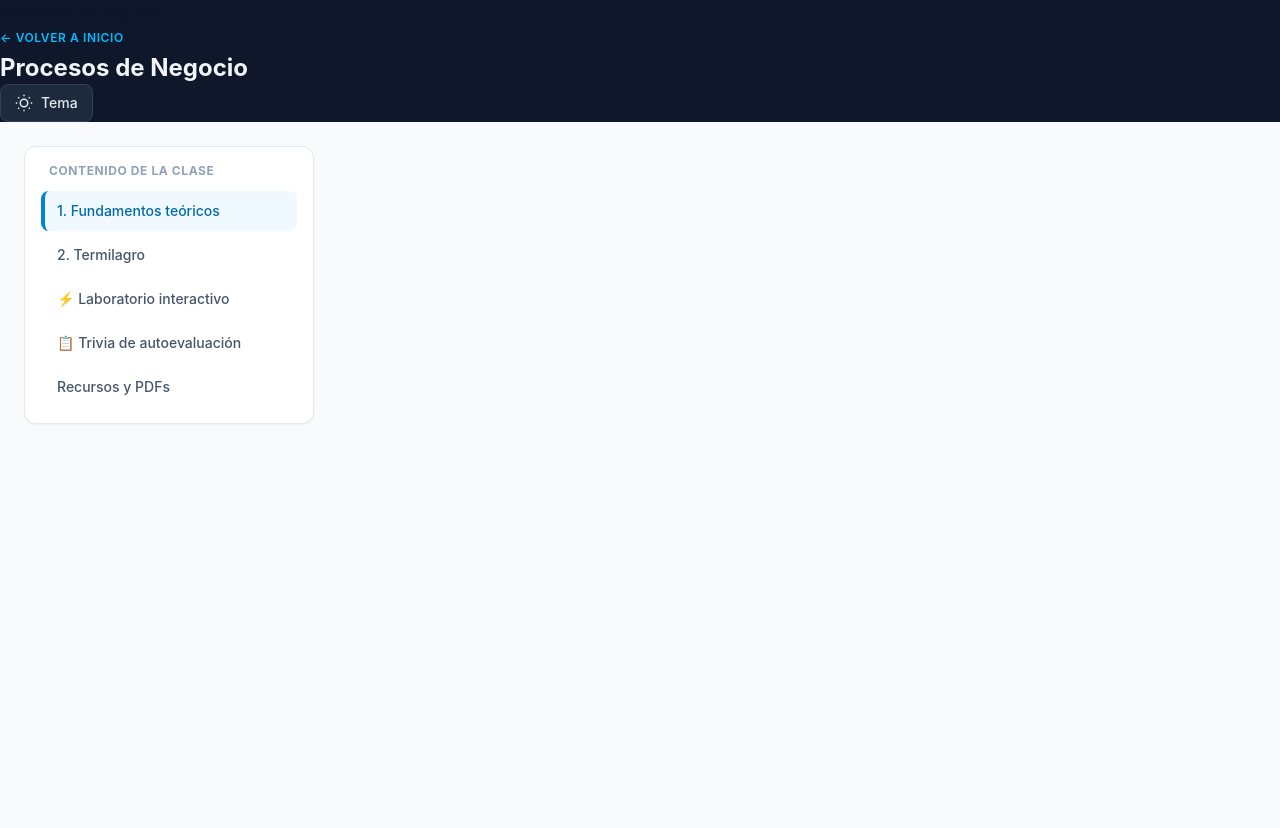
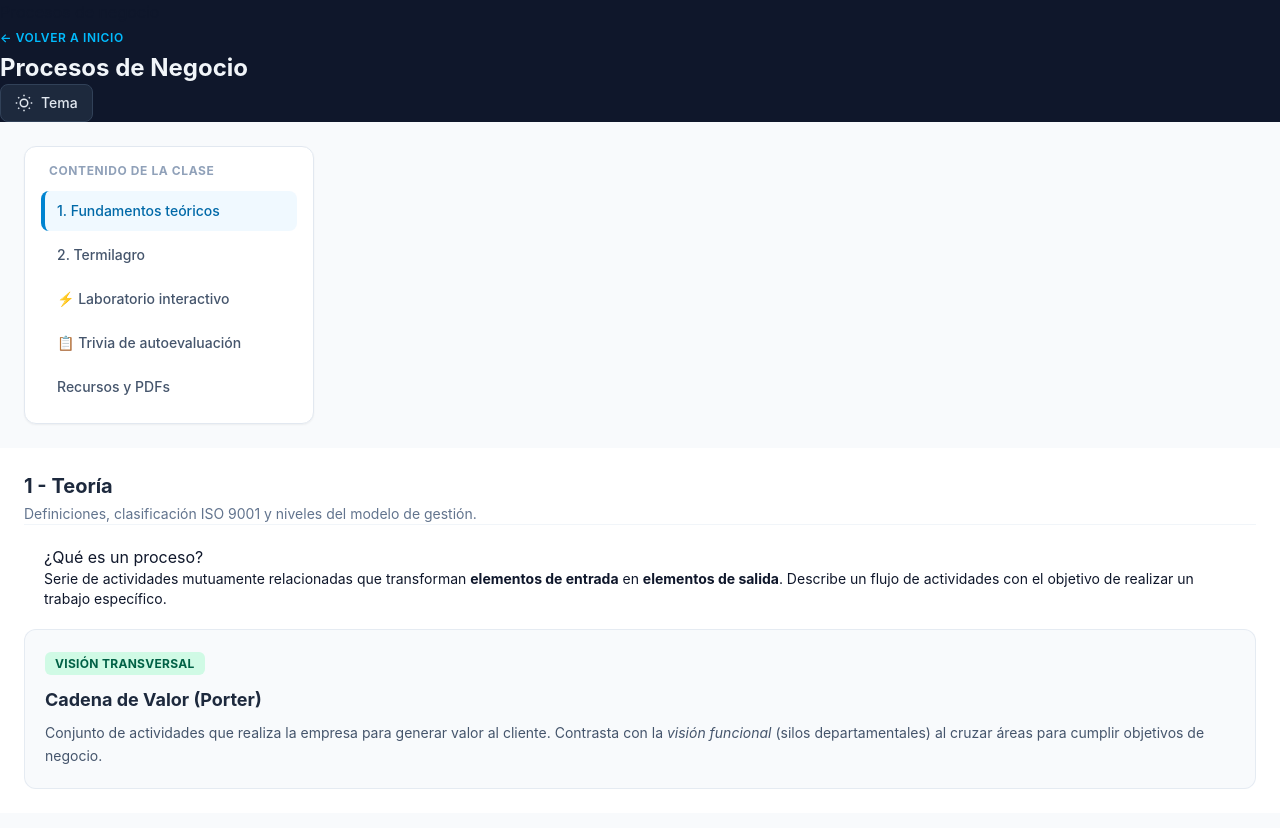
Before and after one commit to leonandres/analisis-de-sistemas, a plain HTML site: page clases/clase-02-procesos-de-negocio/index.html in a window 1280 px wide. Before the commit the page ends 800 px from the top, so only its background shows below. Drawn offline with nearby package versions, Linux system fonts and the light colour scheme.

Commit message:
Agrego contenido a seccion1, teoría

```diff
--- a/clases/clase-02-procesos-de-negocio/index.html
+++ b/clases/clase-02-procesos-de-negocio/index.html
@@ -68,8 +68,28 @@
     <main class = "lg:col-span-3 space-y-8">
 
         <!-- Seccion 1: teoria-->
-        <section id = "teoria" class = "bg-white">
+        <section id = "teoria" class = "bg-white dark:bg-slate-900 p-6">
+            <div class = "border-b border-slate-100">
+                <h2 class = "text-xl font-bold text-slate-800 dark:text-slate-100">1 - Teoría</h2>
+                <p class = "text-sm text-slate-500 mt-1">Definiciones, clasificación ISO 9001 y niveles del modelo de gestión.</p>
+            </div>
 
+            <div class = "grid">
+                <div class = "p-5">
+                    <h3>¿Qué es un proceso?</h3>
+                    <p class = "text-sm">
+                        Serie de actividades mutuamente relacionadas que transforman <strong>elementos de entrada</strong> en <strong>elementos de salida</strong>. Describe un flujo de actividades con el objetivo de realizar un trabajo específico.
+                    </p>
+                </div>
+            </div>
+
+            <div class = "p-5 rounded-xl bg-slate-50 dark:bg-slate-800/50 border border-slate-200/80 dark:border-slate-800">
+                <span class="text-xs font-bold px-2.5 py-1 rounded-md bg-emerald-100 dark:bg-emerald-950/50 text-emerald-800 dark:text-emerald-300 uppercase tracking-wide">Visión Transversal</span>
+                <h3 class="text-lg font-bold text-slate-800 dark:text-slate-200 mt-3 mb-2">Cadena de Valor (Porter)</h3>
+                <p class="text-sm text-slate-600 dark:text-slate-400 leading-relaxed">
+                    Conjunto de actividades que realiza la empresa para generar valor al cliente. Contrasta con la <em>visión funcional</em> (silos departamentales) al cruzar áreas para cumplir objetivos de negocio.
+                </p>
+            </div>
         </section>
 
         <!-- Seccion 2: termilagro-->
```
